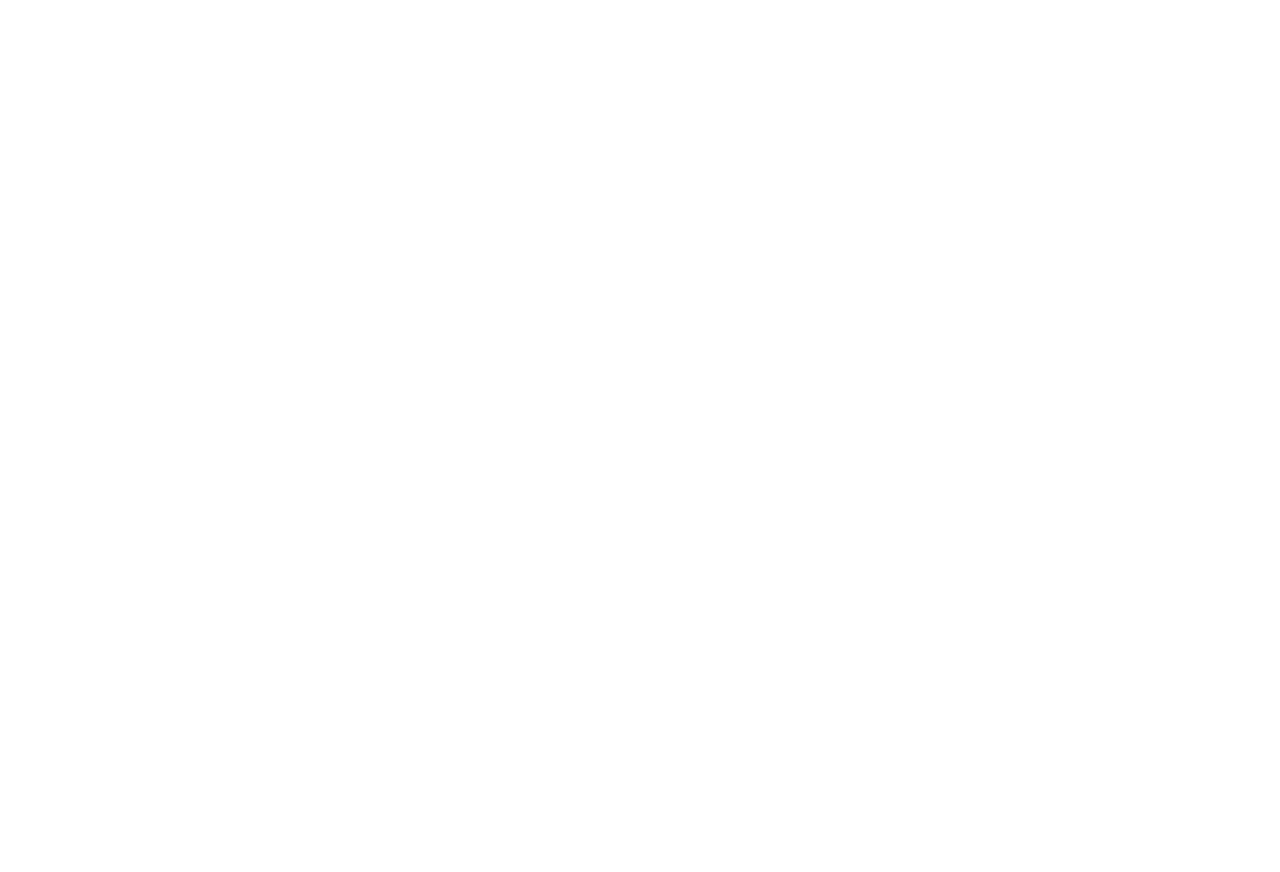
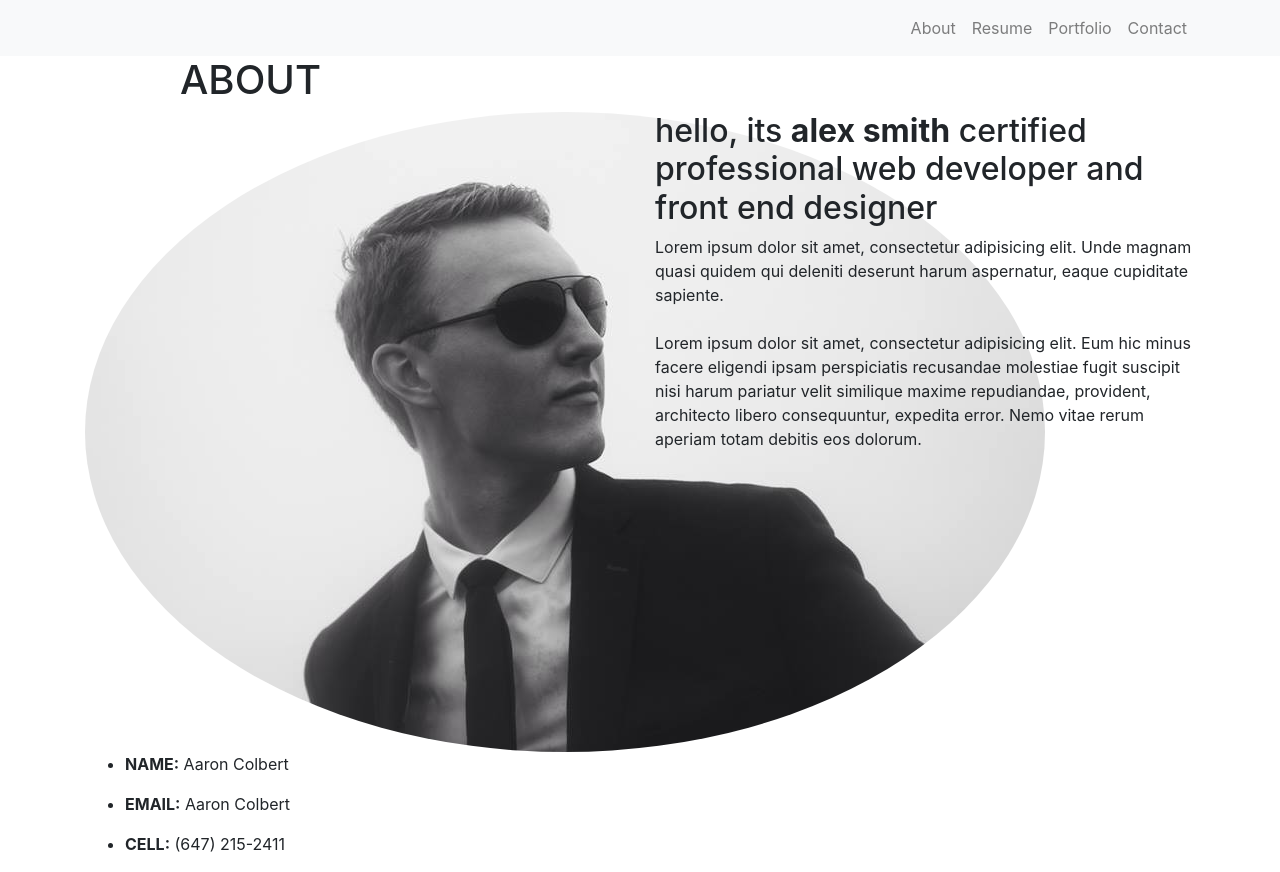
Before and after one commit to AJColbert/AaronColbert-Portfolio, a plain HTML site: page index.html in a window 1280 px wide. Before the commit the page ends 800 px from the top, so only its background shows below. Drawn offline with nearby package versions, Linux system fonts and the light colour scheme.

Commit message:
Nav Bar and Html for About section

```diff
--- a/index.html
+++ b/index.html
@@ -1,16 +1,121 @@
 <!DOCTYPE html>
 <html lang="en">
+
 <head>
     <meta charset="UTF-8">
     <meta name="viewport" content="width=device-width, initial-scale=1.0">
     <meta http-equiv="X-UA-Compatible" content="ie=edge">
     <title>Aaron Colbert Portfolio</title>
+    <link rel="stylesheet" href="https://stackpath.bootstrapcdn.com/bootstrap/4.1.0/css/bootstrap.min.css" integrity="sha384-9gVQ4dYFwwWSjIDZnLEWnxCjeSWFphJiwGPXr1jddIhOegiu1FwO5qRGvFXOdJZ4"
+        crossorigin="anonymous">
+    <script src="https://code.jquery.com/jquery-3.3.1.min.js" integrity="sha256-FgpCb/KJQlLNfOu91ta32o/NMZxltwRo8QtmkMRdAu8="
+        crossorigin="anonymous"></script>
+    <link rel="stylesheet" href="https://use.fontawesome.com/releases/v5.0.13/css/all.css" integrity="sha384-DNOHZ68U8hZfKXOrtjWvjxusGo9WQnrNx2sqG0tfsghAvtVlRW3tvkXWZh58N9jp"
+        crossorigin="anonymous">
+    <link rel="stylesheet" type="text/css" href="assets/css/style.css" />
+</head>
+
+<body>
+
+    <div data-spy="scroll" data-target="#navbar-example2" data-offset="0">
+    </div>
+
+    <nav id="mainNav" class="navbar sticky-top navbar-expand-lg navbar-light bg-light">
+        <div class="container">
+            <button class="navbar-toggler navbar-toggler-right" type="button" data-toggle="collapse" data-target="#navResponsive" aria-controls="navResponsive"
+                aria-expanded="false" aria-label="Toggle navigation">
+                <span class="navbar-toggler-icon"></span>
+            </button>
+            <div class="collapse navbar-collapse" id="navResponsive">
+                <!--<a class="navbar-brand" href="#">Hidden brand</a>-->
+                <ul class="navbar-nav ml-auto">
+                    <li class="nav-item">
+                        <a class="nav-link" href="#about">About</a>
+                    </li>
+                    <li class="nav-item">
+                        <a class="nav-link" href="#resume">Resume</a>
+                    </li>
+                    <li class="nav-item">
+                        <a class="nav-link" href="#portfolio">Portfolio</a>
+                    </li>
+                    <li class="nav-item">
+                        <a class="nav-link" href="#contact">Contact</a>
+                    </li>
+                </ul>
+            </div>
+        </div>
+    </nav>
+    <div class="container content" data-spy="scroll" data-target="#navbar-example2" data-offset="0">
+        <section id="about">
+            <div class="row">
+                <div class='col-md-10 md-offset-2 mx-auto'>
+                    <div class="section-title">
+                        <h1>ABOUT</h1>
+                    </div>
+                </div>
+            </div>
+            <div class="row about-content">
+                <div class="col-md-5">
+                    <div class="about-content-left">
+                        <div class="about-image-left">
+                            <img class="rounded-circle" src="assets/images/profile-pic.jpg" alt="Profile Picture">
+                        </div>
+                        <div class="about-personal-info">
+                            <ul class="list-info">
+                                <li>
+                                    <p>
+                                        <span>
+                                            <b>NAME:</b>
+                                        </span>
+                                        <span>Aaron Colbert</span>
+                                    </p>
+                                </li>
+                                <li>
+                                    <p>
+                                        <span>
+                                            <b>EMAIL:</b>
+                                        </span>
+                                        <span>Aaron Colbert</span>
+                                    </p>
+                                </li>
+                                <li>
+                                    <p>
+                                        <span>
+                                            <b>CELL:</b>
+                                        </span>
+                                        <span>(647) 215-2411</span>
+                                    </p>
+                                </li>
+                                <!--Link Git and Linkin Here?-->
+                            </ul>
+                        </div>
+                    </div>
+                </div>
+
+                <div class="col-md-6 offset-md-1">
+                    <div class="about-content-right">
+                        <!--ELEVATOR PITCH-->
+                        <h2>
+                            <span>hello, its
+                                <b>alex smith</b>
+                            </span>certified professional web developer and front end designer</h2>
+                        <p>Lorem ipsum dolor sit amet, consectetur adipisicing elit. Unde magnam quasi quidem qui deleniti deserunt
+                            harum aspernatur, eaque cupiditate sapiente.
+                            <br>
+                            <br> Lorem ipsum dolor sit amet, consectetur adipisicing elit. Eum hic minus facere eligendi ipsam
+                            perspiciatis recusandae molestiae fugit suscipit nisi harum pariatur velit similique maxime repudiandae,
+                            provident, architecto libero consequuntur, expedita error. Nemo vitae rerum aperiam totam debitis
+                            eos dolorum.
+                        </p>
+                    </div>
+                </div>
+            </div>
+        </section>
+
+    </div>
 
 
-</head>
-<body>
+    <script src=""></script>
+</body>
 
-
-
-</body>
 </html>
```
Also changed, not shown: assets/css/style.css (added), assets/images/profile-pic.jpg (added).
